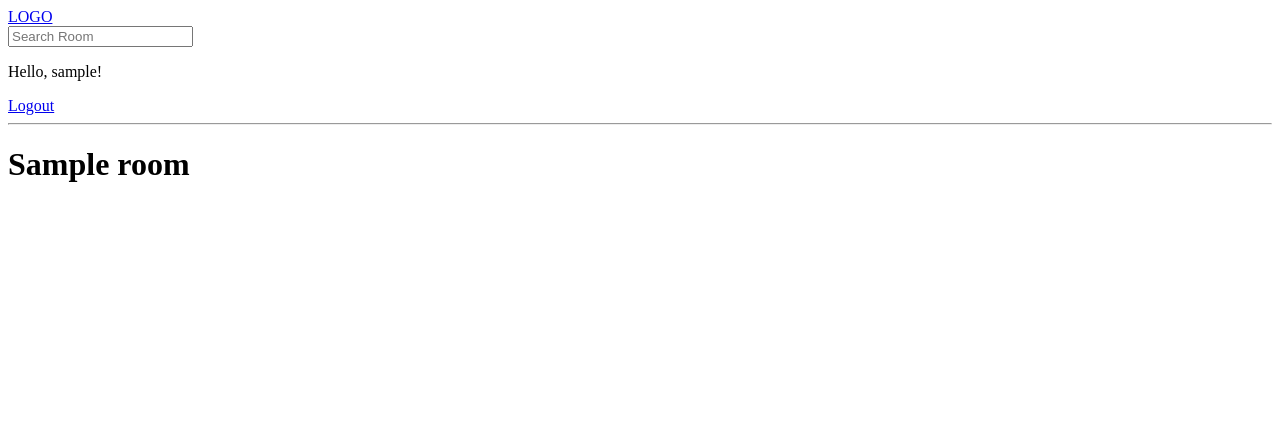
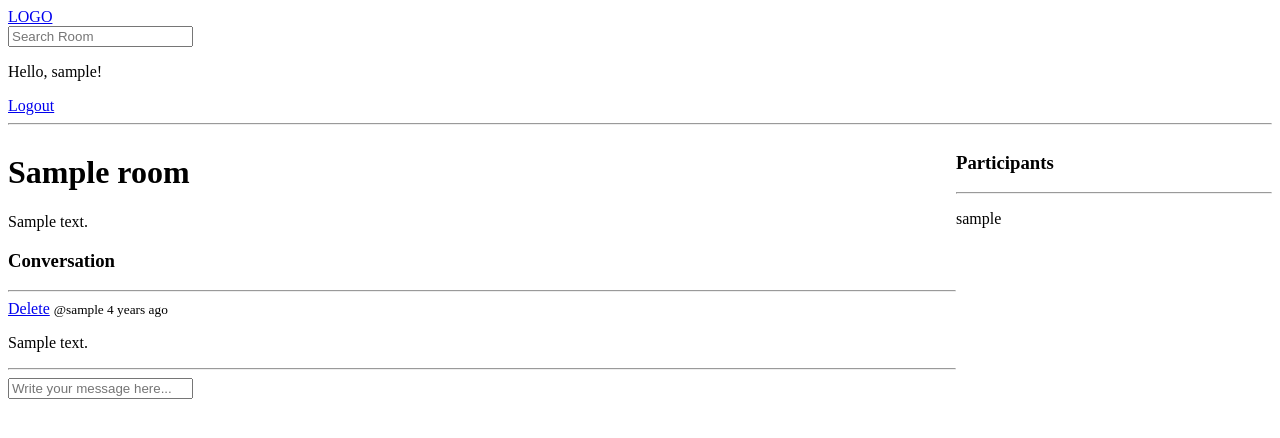
Before and after one commit to abdullahashfaq-ds/Study-Buddy, a Django app: page /room/1/ in a window 1280 px wide. Shown: the top 438 px of the page. Run offline with Django 3.2, Linux system fonts and the light colour scheme; a user stored in the database is signed in; tables that the repository leaves empty hold one stand-in row (values such as "Sample post").

Commit message:
Completed Chat Room Messages CRUD

```diff
--- a/base/models.py
+++ b/base/models.py
@@ -14,6 +14,9 @@ class Room(models.Model):
     topic = models.ForeignKey(Topic, on_delete=models.SET_NULL, null=True)
     name = models.CharField(max_length=200)
     description = models.TextField(null=True, blank=True)
+    participants = models.ManyToManyField(
+        User, related_name='participants', blank=True
+    )
     updated = models.DateTimeField(auto_now=True)
     created = models.DateTimeField(auto_now_add=True)
 
--- a/base/templates/base/room.html
+++ b/base/templates/base/room.html
@@ -2,6 +2,57 @@
 
 {% block content %}
 
-<h1>{{room.name}}</h1>
+<style>
+    .room-container {
+        display: grid;
+        grid-template-columns: 3fr 1fr;
+    }
+</style>
+
+<div class="room-container">
+    <div>
+        <h1>{{room.name}}</h1>
+        <p>{{ room.description }}</p>
+
+        <div class="comment-wrapper">
+            <h3>Conversation</h3>
+            <hr>
+
+            {% for message in room_messages %}
+            <div>
+                {% if request.user == message.user %}
+                <a href="{% url 'delete-message' message.id %}">Delete</a>
+                {% endif %}
+                <small>@{{ message.user }} {{ message.created | timesince }} ago</small>
+                <p>{{ message.body }}</p>
+                <hr>
+            </div>
+            {% endfor %}
+
+        </div>
+
+        {% if request.user.is_authenticated %}
+        <div class="comment-form">
+            <form action="" method="POST">
+                {% csrf_token %}
+
+                <input type="text" name="body" placeholder="Write your message here...">
+            </form>
+        </div>
+        {% endif %}
+
+    </div>
+    <div>
+        <h3>Participants</h3>
+        <hr>
+
+        {% for user in participants %}
+        <div>
+            <p>{{ user.username }}</p>
+        </div>
+        {% endfor %}
+
+    </div>
+</div>
 
 {% endblock content %}
--- a/base/urls.py
+++ b/base/urls.py
@@ -12,4 +12,5 @@ urlpatterns = [
     path('create-room/', views.create_room, name='create-room'),
     path('update-room/<str:pk>/', views.update_room, name='update-room'),
     path('delete-room/<str:pk>/', views.delete_room, name='delete-room'),
+    path('delete-message/<str:pk>/', views.delete_message, name='delete-message'),
 ]
--- a/base/views.py
+++ b/base/views.py
@@ -1,7 +1,7 @@
 from django.shortcuts import render, redirect
 from django.http import HttpResponse
 from django.db.models import Q
-from .models import Room, Topic
+from .models import Room, Topic, Message
 from .forms import RoomForm
 from django.contrib import messages
 from django.contrib.auth.models import User
@@ -72,7 +72,23 @@ def home(request):
 
 def room(request, pk):
     room = Room.objects.get(id=pk)
-    context = {'room': room}
+    room_messages = room.message_set.all().order_by('-created')
+    participants = room.participants.all()
+
+    if request.method == 'POST':
+        message = Message.objects.create(
+            user=request.user,
+            room=room,
+            body=request.POST.get('body')
+        )
+        room.participants.add(request.user)
+        return redirect('room', pk=room.id)
+
+    context = {
+        'room': room,
+        'room_messages': room_messages,
+        'participants': participants
+    }
     return render(request, 'base/room.html', context)
 
 
@@ -123,3 +139,18 @@ def delete_room(request, pk):
 
     context = {'obj': room}
     return render(request, 'base/delete.html', context)
+
+
+@login_required(login_url='/login')
+def delete_message(request, pk):
+    message = Message.objects.get(id=pk)
+
+    if request.user != message.user:
+        return HttpResponse('You are not allowed!!!')
+
+    if request.method == 'POST':
+        message.delete()
+        return redirect('home')
+
+    context = {'obj': message}
+    return render(request, 'base/delete.html', context)
```
Also changed, not shown: base/migrations/0003_auto_20240220_2157.py (added).
